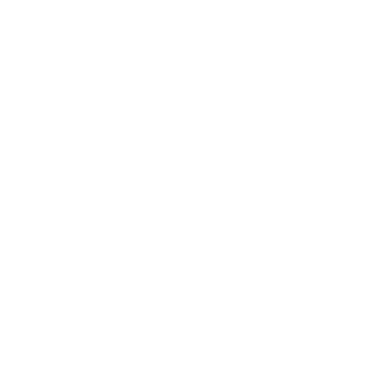
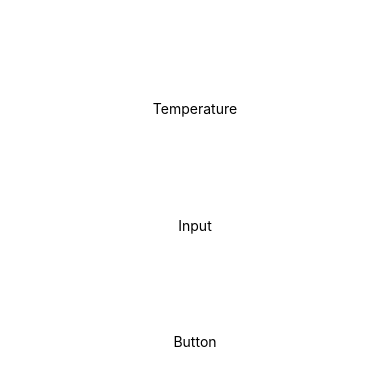
Before and after one commit to DoomWave/react-native-temperature-converter, a React Native app: screen / in a window 390 px wide. Shown: the top 386 px of the page. Built offline with nearby package versions, Linux system fonts and the light colour scheme.

Commit message:
making the menu, and 2 images added.

```diff
--- a/App.js
+++ b/App.js
@@ -1,10 +1,18 @@
 import { s } from "./App.style";
 import {SafeAreaProvider, SafeAreaView} from "react-native-safe-area-context"
-import { Text } from "react-native";
+import { Text, View, Image, ImageBackground } from "react-native";
 export default function App() {
-  return <SafeAreaProvider>
-    <SafeAreaView>
-      <Text></Text>
+  return (
+  <ImageBackground >
+  <SafeAreaProvider>
+    <SafeAreaView style={s.root}>
+      <View style={s.workspace}>
+        <Text>Temperature</Text>
+        <Text>Input</Text>
+        <Text>Button</Text>
+      </View>
     </SafeAreaView>
-  </SafeAreaProvider>;
+  </SafeAreaProvider>
+  </ImageBackground>
+  )
 }
--- a/App.style.js
+++ b/App.style.js
@@ -1,4 +1,12 @@
 import { StyleSheet } from "react-native"
 export const s = StyleSheet.create({
-
+    root: {
+        flex: 1,
+        justifyContent: "center",
+    },
+    workspace: {
+        height: 450,
+        alignItems: "center",
+        justifyContent: "space-evenly",
+    },
 })
```
Also changed, not shown: assets/cold.png (added), assets/hot.png (added).
